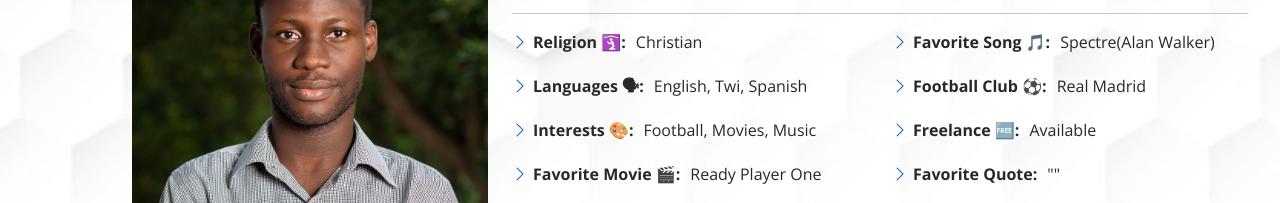
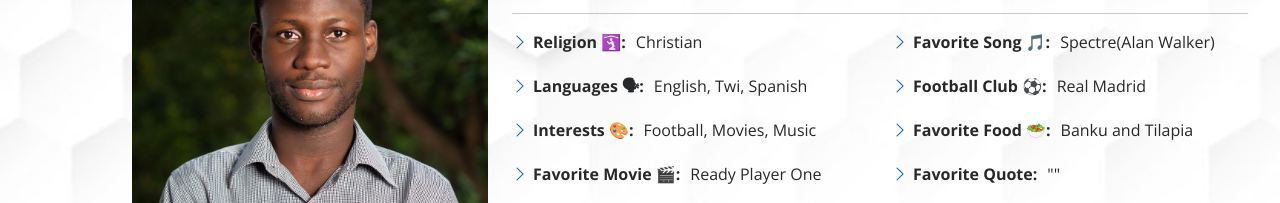
Before and after one commit to DeonHub/Portfolio, a plain HTML site: page index.html in a window 1280 px wide. Shown: the part 1082-1285 px from the top of the page. Drawn offline with nearby package versions, Linux system fonts and the light colour scheme.

Commit message:
Update index.html

```diff
--- a/index.html
+++ b/index.html
@@ -113,7 +113,7 @@
                 <ul>
                   <li><i class="bi bi-chevron-right"></i> <strong>Favorite Song &#x1F3B5;:</strong> <span>Spectre(Alan Walker)</span></li>
                   <li><i class="bi bi-chevron-right"></i> <strong>Football Club &#x26BD;:</strong> <span>Real Madrid</span></li>
-                  <li><i class="bi bi-chevron-right"></i> <strong>Freelance &#x1F193;:</strong> <span>Available</span></li>
+                  <li><i class="bi bi-chevron-right"></i> <strong>Favorite Food 🥗:</strong> <span>Banku and Tilapia</span></li>
                   <li><i class="bi bi-chevron-right"></i> <strong>Favorite Quote:</strong> <span>""</span></li>
                 </ul>
               </div>
```
